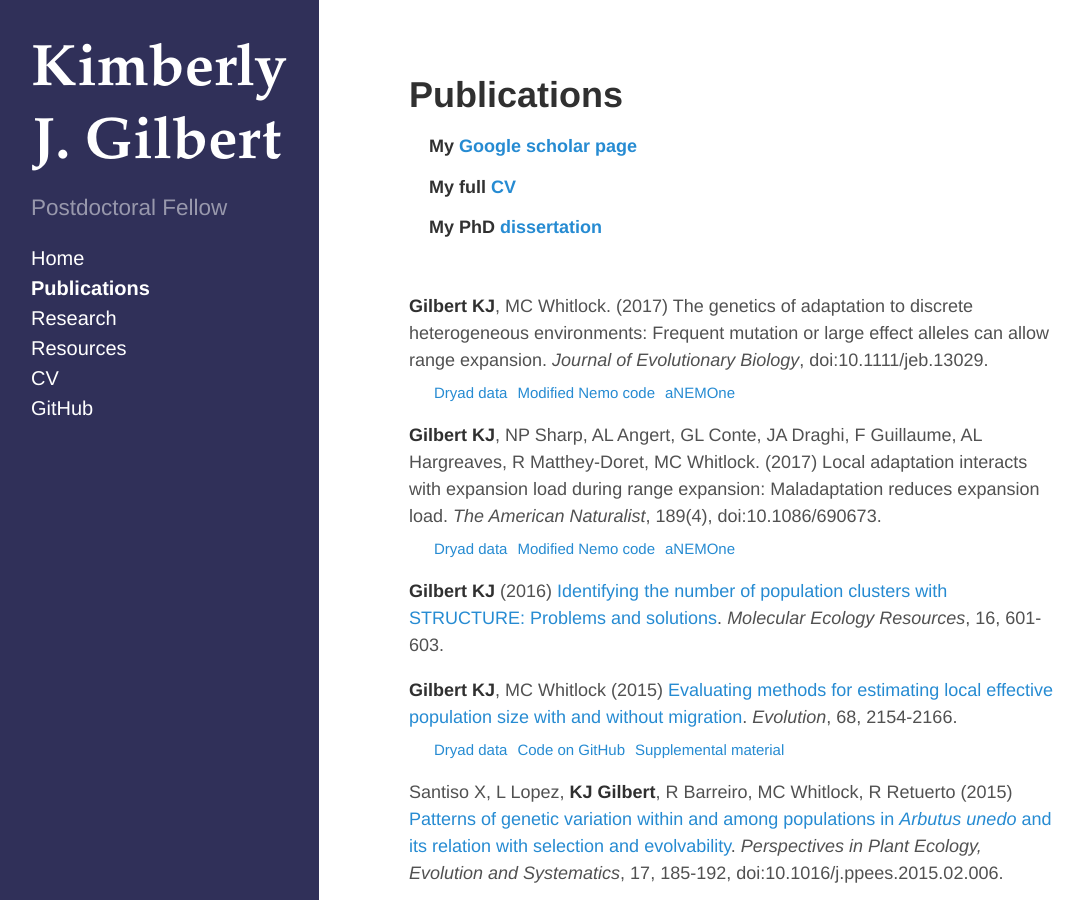
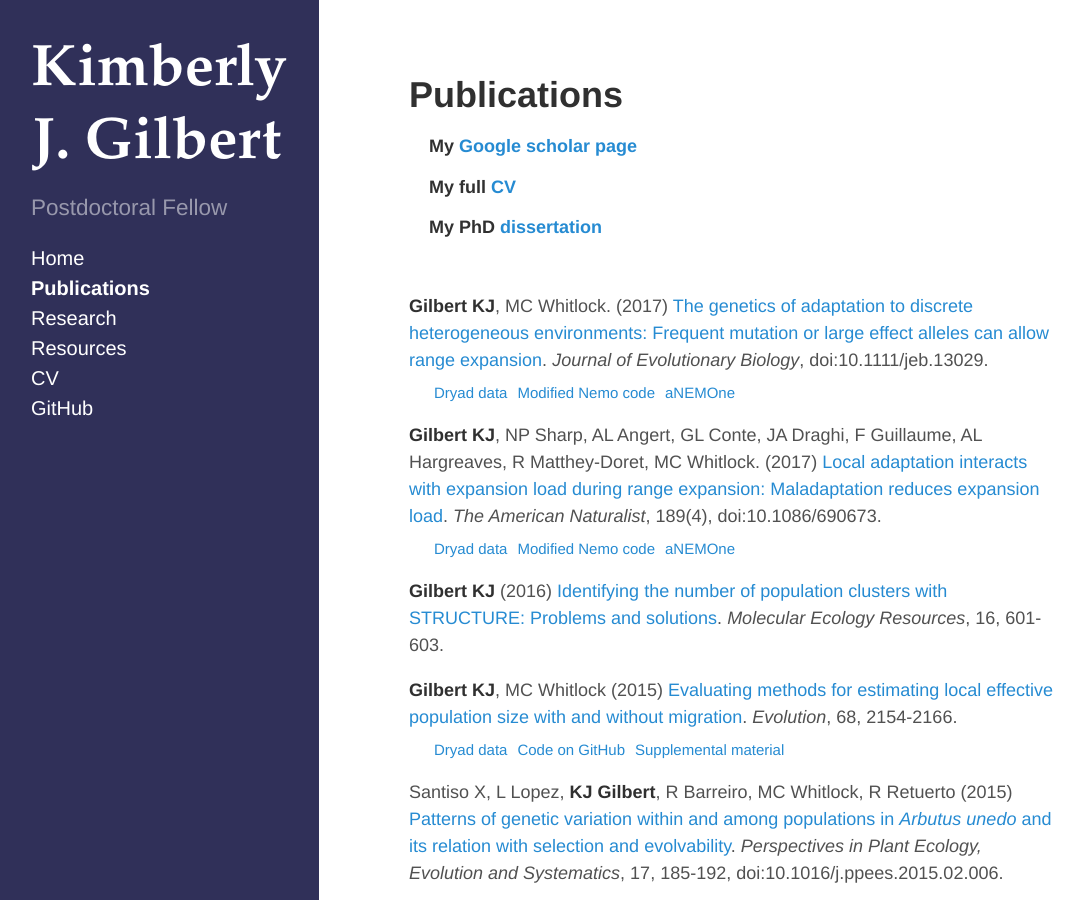
Before and after one commit to kjgilbert/kjgilbert.github.io, a Jekyll site: the page built from publications.md, in a window 1280 px wide and 900 px high. Shown: the whole window, without its empty margins (5-1089 px from the left). Built offline with Jekyll 4.4.1, drawn with Linux system fonts in a browser that asks for light colours; Markdown is read by kramdown in place of the engine named in the settings; part of the change alters nothing that is shown.

Commit message:
update pub links

```diff
--- a/publications.md
+++ b/publications.md
@@ -9,10 +9,10 @@ title: Publications
 
 &nbsp;
 
-**Gilbert KJ**, MC Whitlock. (2017) The genetics of adaptation to discrete heterogeneous environments: Frequent mutation or large effect alleles can allow range expansion. *Journal of Evolutionary Biology*, doi:10.1111/jeb.13029.
+**Gilbert KJ**, MC Whitlock. (2017) [The genetics of adaptation to discrete heterogeneous environments: Frequent mutation or large effect alleles can allow range expansion](http://onlinelibrary.wiley.com/doi/10.1111/jeb.13029/abstract). *Journal of Evolutionary Biology*, doi:10.1111/jeb.13029.
 &nbsp;&nbsp;&nbsp;&nbsp; <sub>[Dryad data](http://datadryad.org/resource/doi:10.5061/dryad.k6636)</sub> &nbsp;<sub>[Modified Nemo code](https://github.com/kjgilbert/NemoDispersalKernel)</sub> &nbsp;<sub>[aNEMOne](https://github.com/kjgilbert/aNEMOne)</sub>
 
-**Gilbert KJ**, NP Sharp, AL Angert, GL Conte, JA Draghi, F Guillaume, AL Hargreaves, R Matthey-Doret, MC Whitlock. (2017) Local adaptation interacts with expansion load during range expansion: Maladaptation reduces expansion load. *The American Naturalist*, 189(4), doi:10.1086/690673.
+**Gilbert KJ**, NP Sharp, AL Angert, GL Conte, JA Draghi, F Guillaume, AL Hargreaves, R Matthey-Doret, MC Whitlock. (2017) [Local adaptation interacts with expansion load during range expansion: Maladaptation reduces expansion load](http://www.journals.uchicago.edu/doi/full/10.1086/690673). *The American Naturalist*, 189(4), doi:10.1086/690673.
 &nbsp;&nbsp;&nbsp;&nbsp; <sub>[Dryad data](http://datadryad.org/resource/doi:10.5061/dryad.k7c40)</sub> &nbsp;<sub>[Modified Nemo code](https://github.com/kjgilbert/NemoDispersalKernel)</sub> &nbsp;<sub>[aNEMOne](https://github.com/kjgilbert/aNEMOne)</sub>
 
 **Gilbert KJ** (2016) [Identifying the number of population clusters with STRUCTURE: Problems and solutions](http://onlinelibrary.wiley.com/doi/10.1111/1755-0998.12521/abstract?campaign=woletoc). *Molecular Ecology Resources*, 16, 601-603.
```
